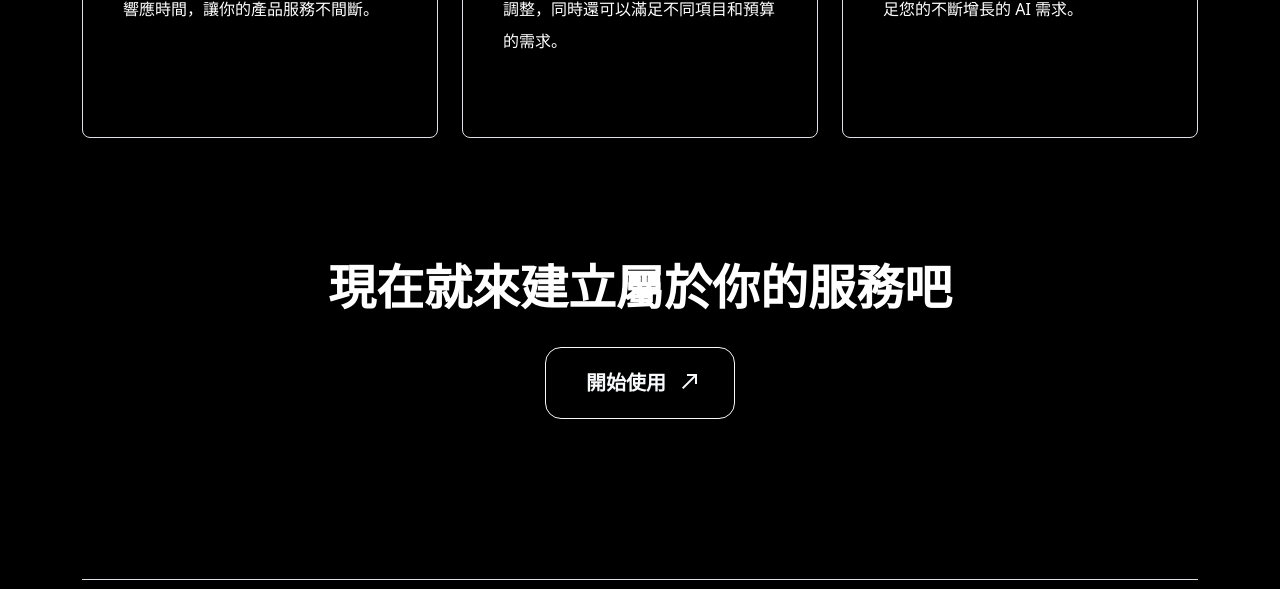
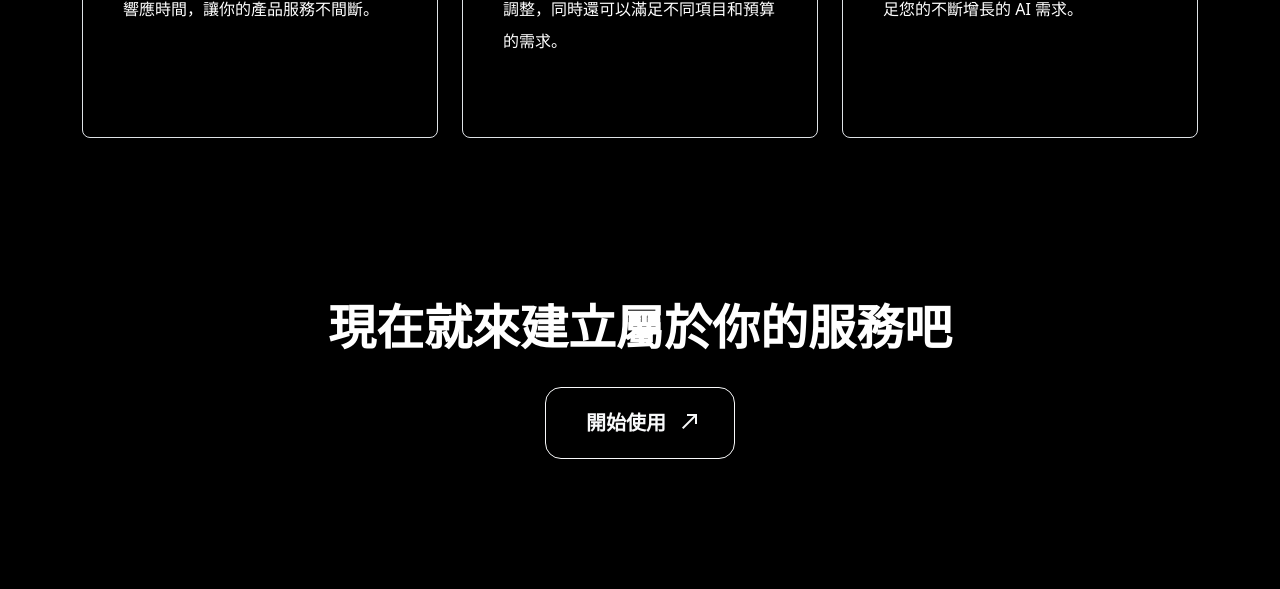
Before and after one commit to Narrowd4c/AiTool, a Vue app: page / in a window 1280 px wide. Shown: the part 2040-2629 px from the top of the page. Built offline with nearby package versions, Linux system fonts and the light colour scheme.

Commit message:
modify GetStartComp space

```diff
--- a/src/components/GetStart.vue
+++ b/src/components/GetStart.vue
@@ -1,5 +1,5 @@
 <template>
-    <div class="text-center py-30 px-20 mb-10">
+    <div class="text-center py-30 px-20 py-lg-20 mb-10 my-lg-20">
         <h2 class="display-5 fw-bold">現在就來建立屬於你的服務吧</h2>
         <a href="#" class="start-btn fs-5 fw-bold rounded-4 btn btn-outline-light mt-8">開始使用<span class="ms-3 align-text-top material-symbols-outlined">
 north_east
```
